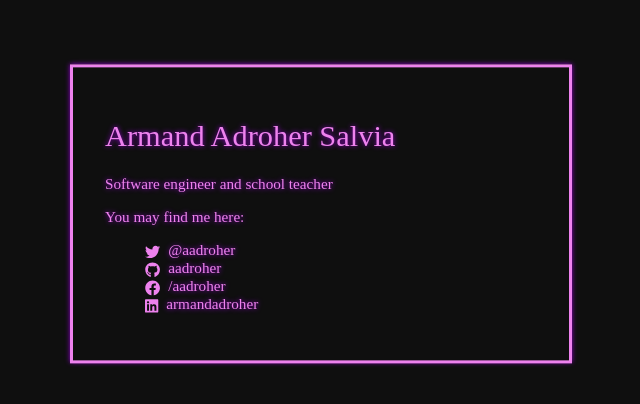
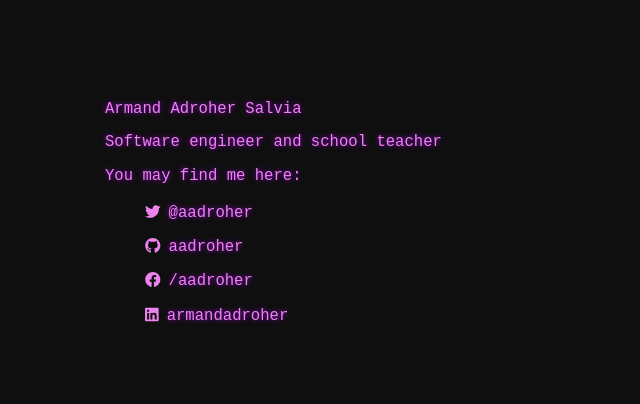
Before and after one commit to aadroher/armandadroher_name, a React app: page / in a window 1280 px wide. Shown: the part 114-518 px from the top of the page, without its empty margins (327-967 px from the left). Built offline with nearby package versions, Linux system fonts and the light colour scheme; a web font is replaced by a local one.

Commit message:
Adds header and turns text into monospace pre.

```diff
--- a/package.json
+++ b/package.json
@@ -10,6 +10,7 @@
     "@fortawesome/react-fontawesome": "^0.1.3",
     "@svgr/webpack": "2.4.1",
     "@types/classnames": "^2.2.6",
+    "@types/figlet": "^1.2.0",
     "@types/jest": "23.3.10",
     "@types/node": "10.12.12",
     "@types/react": "16.7.13",
@@ -35,6 +36,7 @@
     "eslint-plugin-import": "2.14.0",
     "eslint-plugin-jsx-a11y": "6.1.2",
     "eslint-plugin-react": "7.11.1",
+    "figlet": "^1.2.1",
     "file-loader": "2.0.0",
     "fork-ts-checker-webpack-plugin-alt": "0.4.14",
     "fs-extra": "7.0.0",
--- a/src/App.tsx
+++ b/src/App.tsx
@@ -9,7 +9,8 @@ import {
   faGithub,
   IconDefinition
 } from "@fortawesome/free-brands-svg-icons";
-import { link } from "fs";
+
+import Header from "./Header";
 
 interface LayoutProps {
   className?: string;
@@ -18,10 +19,6 @@ interface LayoutProps {
 type Layout = React.FunctionComponent<LayoutProps>;
 const Layout: Layout = ({ className, children }) => (
   <div className={classnames("main-container", className)}>{children}</div>
-);
-
-const Header = ({ className }: { className: string }) => (
-  <h1 className={className}>Armand Adroher Salvia</h1>
 );
 
 const getLinks = () => {
@@ -35,10 +32,12 @@ const getLinks = () => {
   const linkElements = links.map(
     ([icon, handlePrefix, handle, urlBase, title]) => (
       <li key={`${urlBase}/${handle}`}>
-        <FontAwesomeIcon icon={icon as IconDefinition} />
-        <a href={`https://${urlBase}/${handle}`} target="__blank">
-          {`${handlePrefix}${handle}`}
-        </a>
+        <pre>
+          <FontAwesomeIcon icon={icon as IconDefinition} />
+          <a href={`https://${urlBase}/${handle}`} target="__blank">
+            {`${handlePrefix}${handle}`}
+          </a>
+        </pre>
       </li>
     )
   );
@@ -52,9 +51,9 @@ type App = React.FunctionComponent<{
 const App: App = ({ className }) => (
   <div className={classnames("app", className)}>
     <Layout>
-      <Header className="header" />
-      <p>Software engineer and school teacher</p>
-      <p>You may find me here:</p>
+      <Header />
+      <pre>Software engineer and school teacher</pre>
+      <pre>You may find me here:</pre>
       {getLinks()}
     </Layout>
   </div>
@@ -72,7 +71,7 @@ const StyledApp = styled(App)`
   width: 100%;
 
   font-family: "Fira Mono";
-  font-size: 95%;
+  font-size: 120%;
   color: ${fontColour};
   text-shadow: ${shadowColour} 0 0 0.3rem;
 
@@ -93,8 +92,8 @@ const StyledApp = styled(App)`
     transform: translateY(-50%);
 
     padding: 2rem;
-    border: solid ${fontColour};
-    box-shadow: ${shadowColour} 0 0 0.3rem;
+    /* border: solid ${fontColour}; */
+    /* box-shadow: ${shadowColour} 0 0 0.3rem; */
 
     ul {
       li {
@@ -107,7 +106,7 @@ const StyledApp = styled(App)`
         }
         svg {
           margin-right: 0.5rem;
-          vertical-align: -0.25rem;
+          /* vertical-align: -0.25rem; */
         }
       }
     }
--- /dev/null
+++ b/src/Header.tsx
@@ -0,0 +1,12 @@
+import React from "react";
+import figlet from "figlet";
+import { strict } from "assert";
+
+interface HeaderProps {
+  fontName?: string;
+}
+const Header = ({ fontName }: HeaderProps) => (
+  <pre className="header">Armand Adroher Salvia</pre>
+);
+
+export default Header;
```
Also changed, not shown: 1 other file (tests, documents, lock files or other folders).
